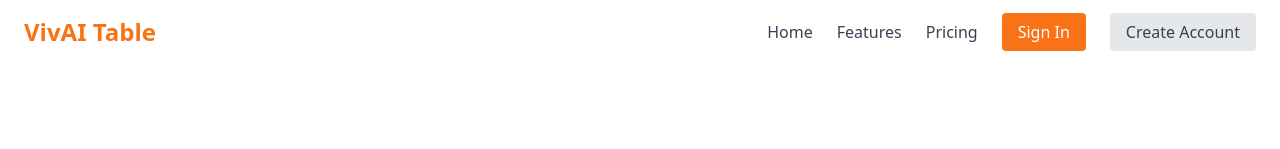
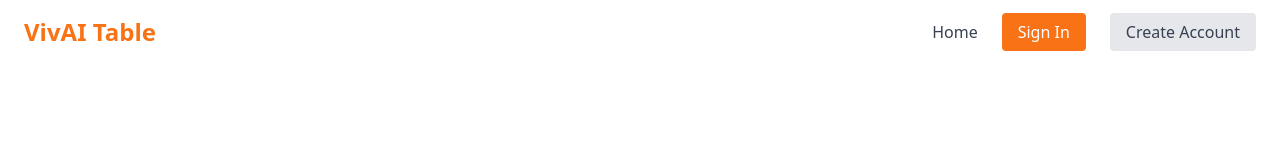
Before and after one commit to rodneyberubee/viv-frontend, a Next.js app: page /contact in a window 1280 px wide. Shown: the top 149 px of the page. Built offline with nearby package versions, Linux system fonts and the light colour scheme.

Commit message:
Update contact.tsx

```diff
--- a/pages/contact.tsx
+++ b/pages/contact.tsx
@@ -10,8 +10,6 @@ const ContactPage = () => {
           <h1 className="text-2xl font-bold text-orange-500">VivAI Table</h1>
           <nav className="space-x-6">
             <Link href="/" className="text-gray-700 hover:text-orange-500">Home</Link>
-            <Link href="/#features" className="text-gray-700 hover:text-orange-500">Features</Link>
-            <Link href="/#pricing" className="text-gray-700 hover:text-orange-500">Pricing</Link>
             <Link href="/login" className="bg-orange-500 text-white px-4 py-2 rounded hover:bg-orange-600">
               Sign In
             </Link>
```
